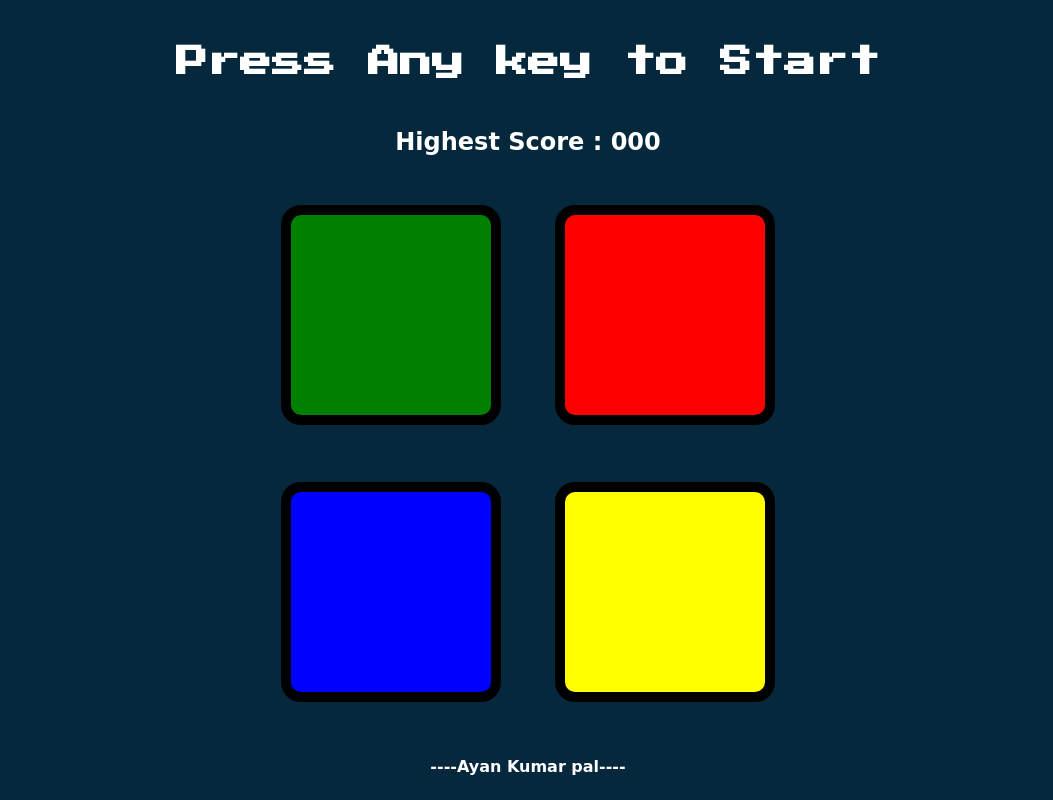
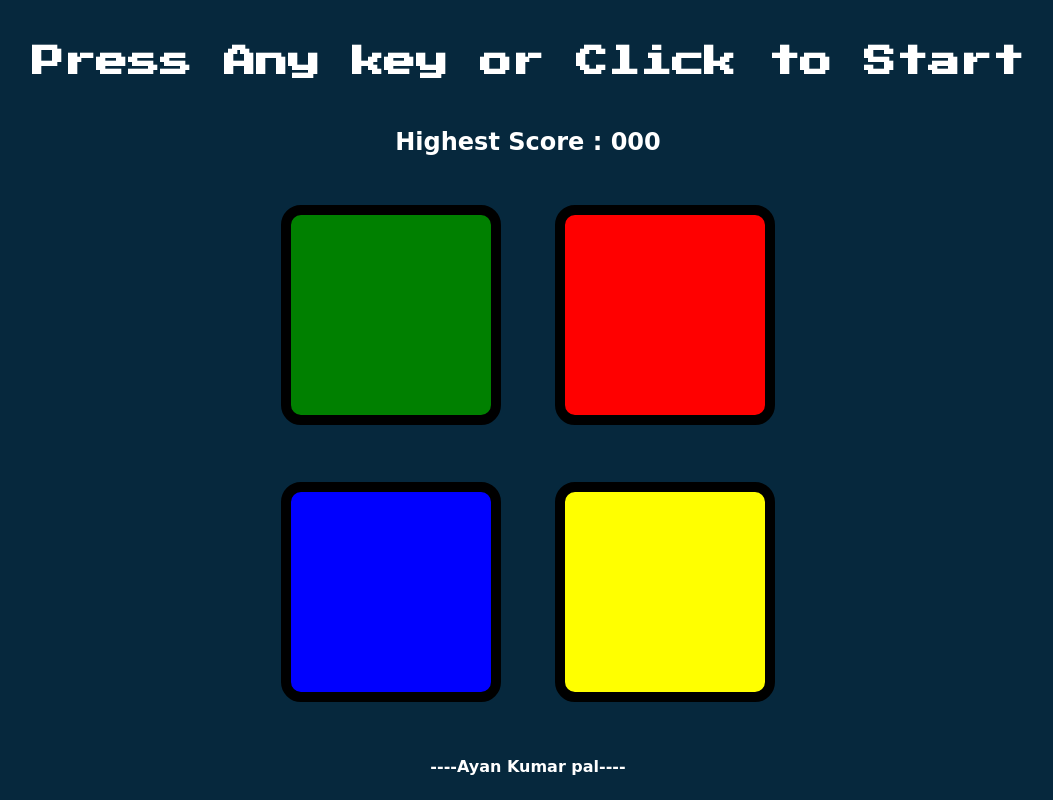
Before and after one commit to 01palayan/MindGame, a plain HTML site: page index.html in a window 1280 px wide. Shown: the whole page, without its empty margins (112-1165 px from the left). Drawn offline with nearby package versions, Linux system fonts and the light colour scheme.

Commit message:
Update index.html

```diff
--- a/index.html
+++ b/index.html
@@ -8,7 +8,7 @@
   </head>
   <body>
 
-    <h1 class="title">Press Any key to Start</h1>
+    <h1 class="title">Press Any key or Click to Start</h1>
     <h2 class="score">Highest Score : 000</h2>
     <div class="container">
       <div class="row">
```
